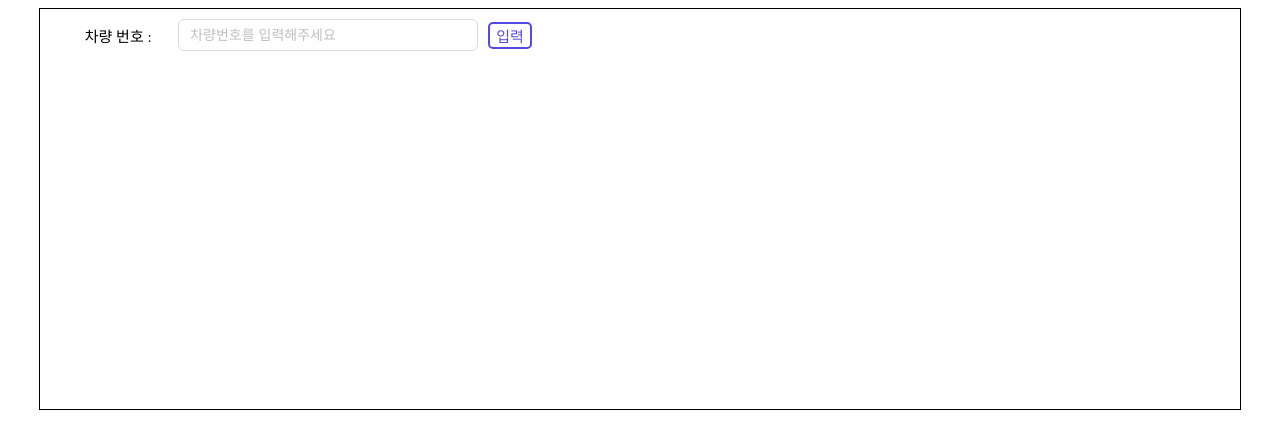
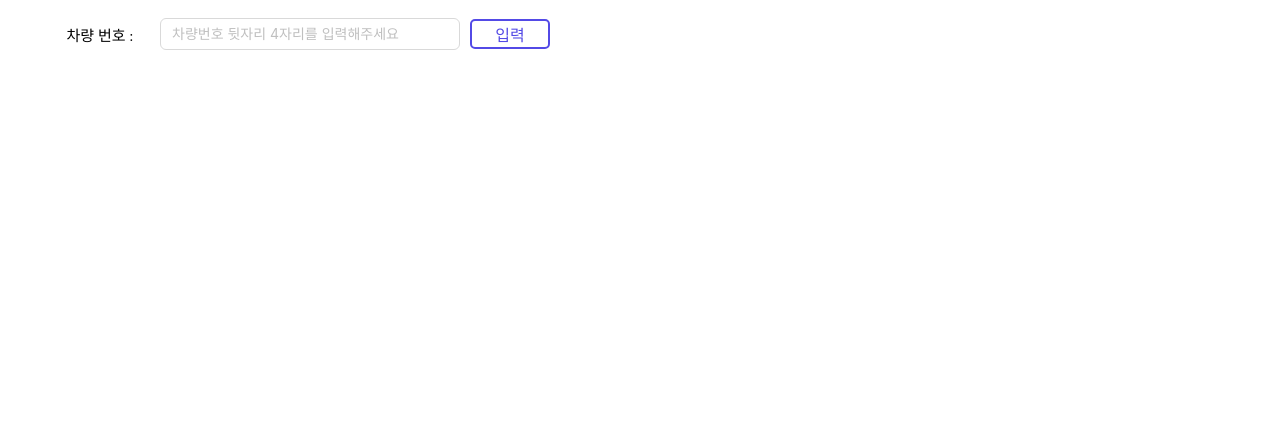
Before and after one commit to gilgyujeong/ocr_project_frontend, a Next.js app in the folder ocr_project/: page /calculate in a window 1280 px wide. Shown: the top 448 px of the page. Built offline with nearby package versions, Linux system fonts and the light colour scheme.

Commit message:
Feat: parking calculate

```diff
--- a/ocr_project/package.json
+++ b/ocr_project/package.json
@@ -14,6 +14,7 @@
     "@emotion/styled": "^11.13.0",
     "antd": "^5.21.6",
     "axios": "^1.7.7",
+    "moment": "^2.30.1",
     "next": "12.1.0",
     "proxy-middleware": "^0.15.0",
     "react": "17.0.2",
--- a/ocr_project/src/components/calculate/calculate.container.js
+++ b/ocr_project/src/components/calculate/calculate.container.js
@@ -1,7 +1,49 @@
+import axios from "axios";
 import CalculatePresenter from "./calculate.presenter";
+import { useState } from "react";
 
 export default function CalculateContainer() {
+    const [carNum, setCarNum] = useState('');
+    const [responseData, setResponseData] = useState([]);
+
+    const onChangeCarNum = (event) => {
+        setCarNum(event.target.value);
+    }
+
+    const calculateHandleSubmit = async (event) => {
+        event.preventDefault()
+
+        try {
+            const response = await axios.post("http://localhost:8081/find", {
+                carNumber: carNum,
+
+            })
+            console.log(response.data.data)
+            setResponseData(response.data.data)
+        } catch(error) {
+            console.error(error)
+        }
+    }
+
+    const onClickCalculate = (index) => async (event) => {
+        console.log(responseData[index].imageId)
+        try {
+            const response = await axios.put(`http://localhost:8081/calculate/${responseData[index].imageId}`)
+            console.log(response)
+            alert(`차량번호 ${responseData[index].carNumber} 차량의 주차정산이 완료 되었습니다.`);
+            window.location.reload();
+        } catch(error) {
+            console.error(error)
+        }
+    }
+
     return (
-        <CalculatePresenter />
+        <CalculatePresenter
+            calculateHandleSubmit={calculateHandleSubmit}
+            carNum={carNum}
+            onChangeCarNum={onChangeCarNum}
+            responseData={responseData}
+            onClickCalculate={onClickCalculate}
+        />
     )
 }
--- a/ocr_project/src/components/calculate/calculate.presenter.js
+++ b/ocr_project/src/components/calculate/calculate.presenter.js
@@ -1,16 +1,33 @@
-import { Button } from 'antd'
+import moment from 'moment';
 import * as S from './calculate.styles'
 
 export default function CalculatePresenter(props) {
     return (
         <S.MainBox>
-            <S.CalculateForm onSubmit={props}>
+            <S.CalculateForm onSubmit={props.calculateHandleSubmit}>
                 <S.InputBox>
                     <S.Label>차량 번호 :</S.Label>
-                    <S.InputWrite placeholder='차량번호를 입력해주세요' />
+                    <S.InputWrite onChange={props.onChangeCarNum} placeholder='차량번호 뒷자리 4자리를 입력해주세요' />
                     <S.InputButton type='submit'>입력</S.InputButton>
                 </S.InputBox>
             </S.CalculateForm>
+                {props.responseData &&
+                    props.responseData.map((el, index) => {
+                        return(
+                            <S.CarInfo key={index}>
+                                <S.CarInfoImage src={`/upload/${el.imageName}`} />
+                                <S.CarInfoImage src={`/upload/detection_img/${el.imageName}`} />
+                                <S.CarInfoBox>
+                                    <S.CarInfoContent>입차 시간 : {moment(el.createdAt).format('YYYY-MM-DD HH:mm:ss')}</S.CarInfoContent>
+                                    <S.CarInfoContent>현재 시간 : {moment().format('YYYY-MM-DD HH:mm:ss')}</S.CarInfoContent>
+                                    <S.CarInfoContent>경과 시간 : {moment().diff(moment(el.createdAt), 'minutes')}분</S.CarInfoContent>
+                                    <S.CarInfoContent>예상 금액 : {Math.ceil(moment().diff(moment(el.createdAt), 'minutes') / 30) * 500}원 </S.CarInfoContent>
+                                </S.CarInfoBox>
+                                <S.InputButton type='button' onClick={props.onClickCalculate(index)}>정산</S.InputButton>
+                            </S.CarInfo>
+                        )
+                    })
+                }
         </S.MainBox>
     )
 }
--- a/ocr_project/src/components/calculate/calculate.styles.js
+++ b/ocr_project/src/components/calculate/calculate.styles.js
@@ -1,12 +1,10 @@
 import styled from "@emotion/styled";
-import { Input } from "antd";
+import { Button, Checkbox, Input } from "antd";
 
 export const MainBox = styled.div`
     display: flex;
-    flex-direction: row;
+    flex-direction: column;
     width: 1200px;
-    height: 400px;
-    border: 1px solid black;
     margin: auto;
 `
 
@@ -37,9 +35,49 @@ export const Label = styled.label`
 
 export const InputButton = styled.button`
     color: #534ae6;
+    width: 80px;
+    height: 30px;
     border: 2px solid #534ae6;
     border-radius: 5px;
     background-color: white;
-    font-size: 15px;
+    font-size: 16px;
     cursor: pointer;
 `
+
+export const CarInfo = styled.div`
+    display: flex;
+    flex: row;
+    justify-content: center;
+    align-items: center;
+    border: 1px solid black;
+    margin-top: 10px;
+`
+export const CarInfoImage = styled.img`
+    width: 300px;
+    height: 300px;
+    object-fit: contain;
+    margin-right: 10px;
+`
+
+export const CarInfoBox = styled.div`
+    width: 400px;
+    display: flex;
+    flex-direction: column;
+    border: 1px solid black;
+    padding: 10px;
+    margin-right: 10px;
+`
+
+export const CarInfoContent = styled.div`
+    font-size: 20px;
+    margin-bottom: 8px;
+`
+
+export const CarInfoCheckBox = styled(Checkbox)`
+    margin-right: 30px;
+
+    .ant-checkbox-inner {
+        width: 20px;
+        height: 20px;
+    }
+`
```
Also changed, not shown: 2 other files (tests, documents, lock files or other folders).
